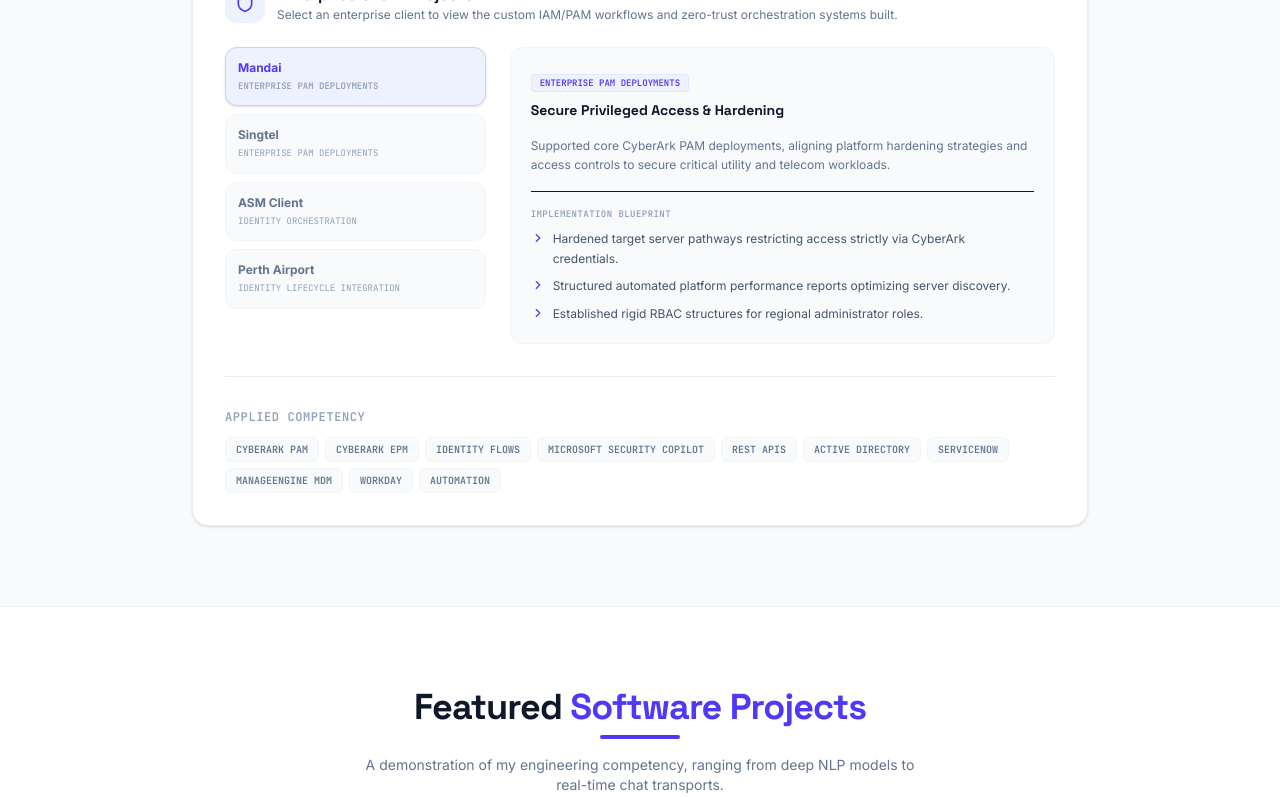
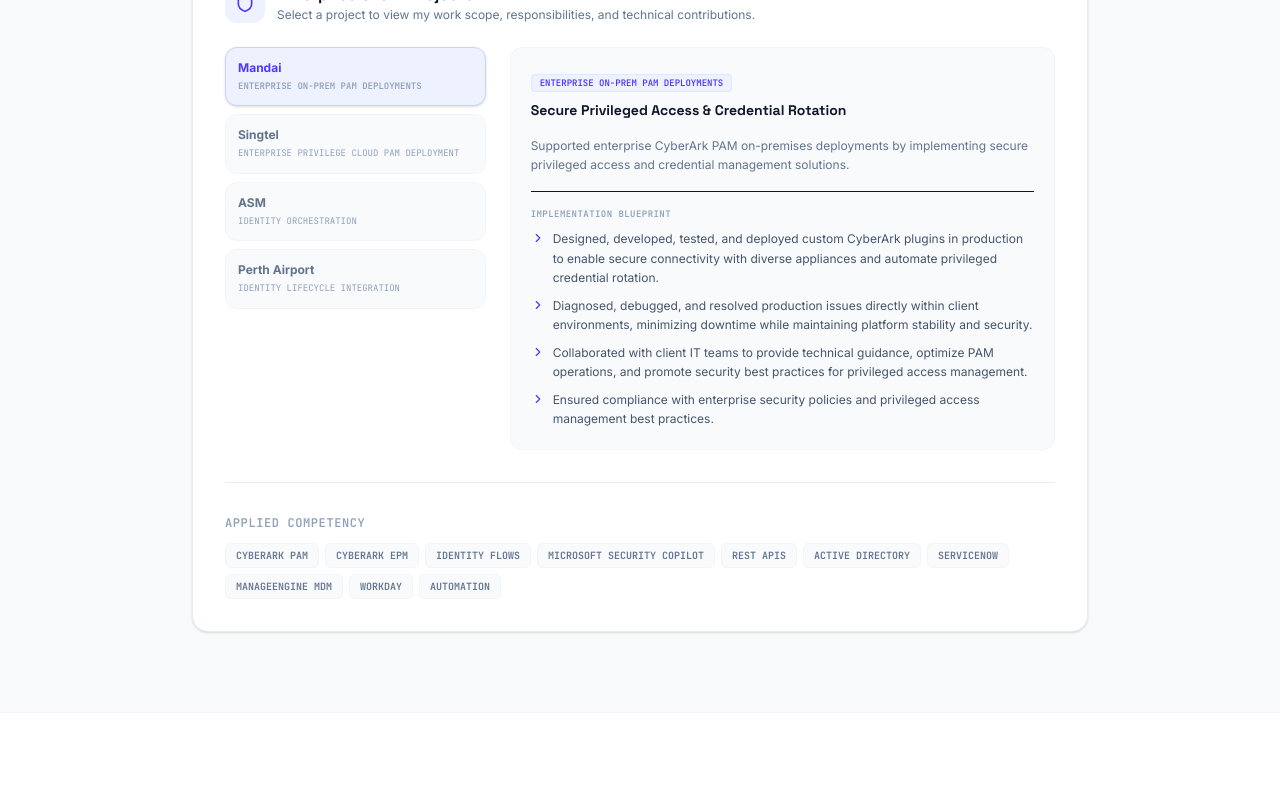
Before and after one commit to woodyyNMK/woodyyNMK.github.io, a React (Vite) app: page / in a window 1280 px wide. Shown: the part 3180-3977 px from the top of the page. Built offline with nearby package versions, Linux system fonts and the light colour scheme.

Commit message:
[EDIT] Projects & Experience

```diff
--- a/src/components/Experience.tsx
+++ b/src/components/Experience.tsx
@@ -10,37 +10,44 @@
     {
       id: 'mandai',
       name: 'Mandai',
-      type: 'Enterprise PAM Deployments',
-      focus: 'Secure Privileged Access & Hardening',
-      description: 'Supported core CyberArk PAM deployments, aligning platform hardening strategies and access controls to secure critical utility and telecom workloads.',
+      type: 'Enterprise On-Prem PAM Deployments',
+      focus: 'Secure Privileged Access & Credential Rotation',
+      description: 'Supported enterprise CyberArk PAM on-premises deployments by implementing secure privileged access and credential management solutions.',
       bullets: [
-        'Hardened target server pathways restricting access strictly via CyberArk credentials.',
-        'Structured automated platform performance reports optimizing server discovery.',
-        'Established rigid RBAC structures for regional administrator roles.'
+        'Designed, developed, tested, and deployed custom CyberArk plugins in production to enable secure connectivity with diverse appliances and automate privileged credential rotation.',
+        'Diagnosed, debugged, and resolved production issues directly within client environments, minimizing downtime while maintaining platform stability and security.',
+        'Collaborated with client IT teams to provide technical guidance, optimize PAM operations, and promote security best practices for privileged access management.',
+        'Ensured compliance with enterprise security policies and privileged access management best practices.'
       ]
     },
     {
       id: 'singtel',
       name: 'Singtel',
-      type: 'Enterprise PAM Deployments',
-      focus: 'Secure Privileged Access & Hardening',
-      description: 'Supported core CyberArk PAM deployments, aligning platform hardening strategies and access controls to secure critical utility and telecom workloads.',
+      type: 'Enterprise Privilege Cloud PAM Deployment',
+      focus: 'CyberArk Privilege Cloud Implementation & Operations',
+      description: 'Contributed to the end-to-end implementation of CyberArk Privilege Cloud, from initial deployment and configuration to system onboarding, validation, and operational support.',
+
       bullets: [
-        'Hardened target server pathways restricting access strictly via CyberArk credentials.',
-        'Structured automated platform performance reports optimizing server discovery.',
-        'Established rigid RBAC structures for regional administrator roles.'
+        'Installed and configured mandatory CyberArk Privilege Cloud components, ensuring a secure and stable PAM environment.',
+        'Onboarded privileged accounts and target systems into CyberArk, configuring platforms, safes, and access policies according to security requirements.',
+        'Conducted end-to-end validation of CPM password management and PSM session management to verify successful onboarding and secure privileged access.',
+        'Provided technical knowledge transfer and guidance to client teams on CyberArk architecture, including Vault, Safes, Platforms, Master Policy, CPM, and PSM.',
+        'Participated in production support and on-call troubleshooting sessions, working with client teams to diagnose and resolve CyberArk-related issues.'
       ]
     },
     {
       id: 'asm-client',
-      name: 'ASM Client',
+      name: 'ASM',
       type: 'Identity Orchestration',
       focus: 'Zero-Trust Geolocation Travel Workflow',
-      description: 'Architected a zero-trust automated travel exception system connecting CyberArk Identity Flows, ManageEngine MDM, and CyberArk EPM policies.',
+      description: 'Architected and deployed a zero-trust identity orchestration solution using CyberArk Identity Flows, integrating ManageEngine MDM, OpenCage Geolocation, and CyberArk EPM to automate secure travel exception workflows.',
+
       bullets: [
-        'Synchronized real-time mobile GPS coordinates with endpoint privilege elevation guidelines.',
-        'Enforced automated Multi-Factor Authentication (MFA) step-up for cross-border transactions.',
-        'Eliminated manual credential approvals for authenticated travelers, reducing delay by 95%.'
+        'Designed and implemented dynamic REST API integrations between ManageEngine MDM, OpenCage Geolocation, and CyberArk EPM to synchronize real-time device location with endpoint security policies.',
+        'Engineered 28 automated workflows across interactive, scheduled, and API-driven processes to orchestrate location-based access control and policy enforcement.',
+        'Built a data correlation engine that mapped managed mobile devices to enterprise endpoints, ensuring MFA and privilege elevation policies were applied to the correct devices in real time.',
+        'Implemented resilient exception handling for offline devices, manual override scenarios, and expired travel exemptions to maintain uninterrupted workflow execution.',
+        'Authored the Functional Design Specification (FDS) and Standard Operating Procedures (SOPs), enabling long-term maintainability and streamlined operational support.'
       ]
     },
     {
@@ -48,11 +55,14 @@
       name: 'Perth Airport',
       type: 'Identity Lifecycle Integration',
       focus: 'Automated Joiner, Mover, Leaver (JML)',
-      description: 'Engineered a highly automated JML lifecycle connector orchestrating AD, Workday, and ServiceNow endpoints to secure identity provisioning at scale.',
+      description: 'Engineered an automated Joiner, Mover, and Leaver (JML) identity lifecycle solution by integrating CyberArk Identity with Active Directory, Workday, and ServiceNow to streamline enterprise identity provisioning.',
+
       bullets: [
-        'Designed birthright role provisioning rules restricting active directories instantly upon job-type updates.',
-        'Implemented dynamic name-collision resolution modules for email generation.',
-        'Structured real-time leaver automation triggering global access revocation under 30 seconds.'
+        'Designed and implemented automated JML workflows for identity provisioning, updates, and deprovisioning across enterprise systems.',
+        'Integrated CyberArk Identity with Active Directory, Workday, and ServiceNow to synchronize identity lifecycle events and automate account management.',
+        'Developed birthright role assignment logic to provision users with appropriate access based on employment attributes and job roles.',
+        'Implemented dynamic username and email generation with intelligent name-collision resolution to ensure unique identities at enterprise scale.',
+        'Validated end-to-end identity lifecycle workflows to ensure accurate provisioning, role assignment, and deprovisioning across integrated platforms.'
       ]
     }
   ];
@@ -66,7 +76,7 @@
         </h2>
         <div className="h-1 w-20 bg-indigo-600 mx-auto rounded mb-4" />
         <p className="text-slate-500 max-w-xl mx-auto text-sm">
-          A narrative of enterprise security projects, architecture deployments, and custom plugin development.
+          Showcasing my professional journey, highlighting my contributions, responsibilities, and the technical expertise.
         </p>
       </div>
 
@@ -123,7 +133,7 @@
                   <div>
                     <h4 className="font-display text-base font-bold text-slate-900">Enterprise Client Projects</h4>
                     <p className="text-xs text-slate-500">
-                      Select an enterprise client to view the custom IAM/PAM workflows and zero-trust orchestration systems built.
+                      Select a project to view my work scope, responsibilities, and technical contributions.
                     </p>
                   </div>
                 </div>
--- a/src/components/Projects.tsx
+++ b/src/components/Projects.tsx
@@ -32,9 +32,6 @@
           Featured <span className="text-indigo-600">Software Projects</span>
         </h2>
         <div className="h-1 w-20 bg-indigo-600 mx-auto rounded mb-4" />
-        <p className="text-slate-500 max-w-xl mx-auto text-sm">
-          A demonstration of my engineering competency, ranging from deep NLP models to real-time chat transports.
-        </p>
       </div>
 
       {/* Category Filter bar */}
```
Also changed, not shown: 2 other files (tests, documents, lock files or other folders).
